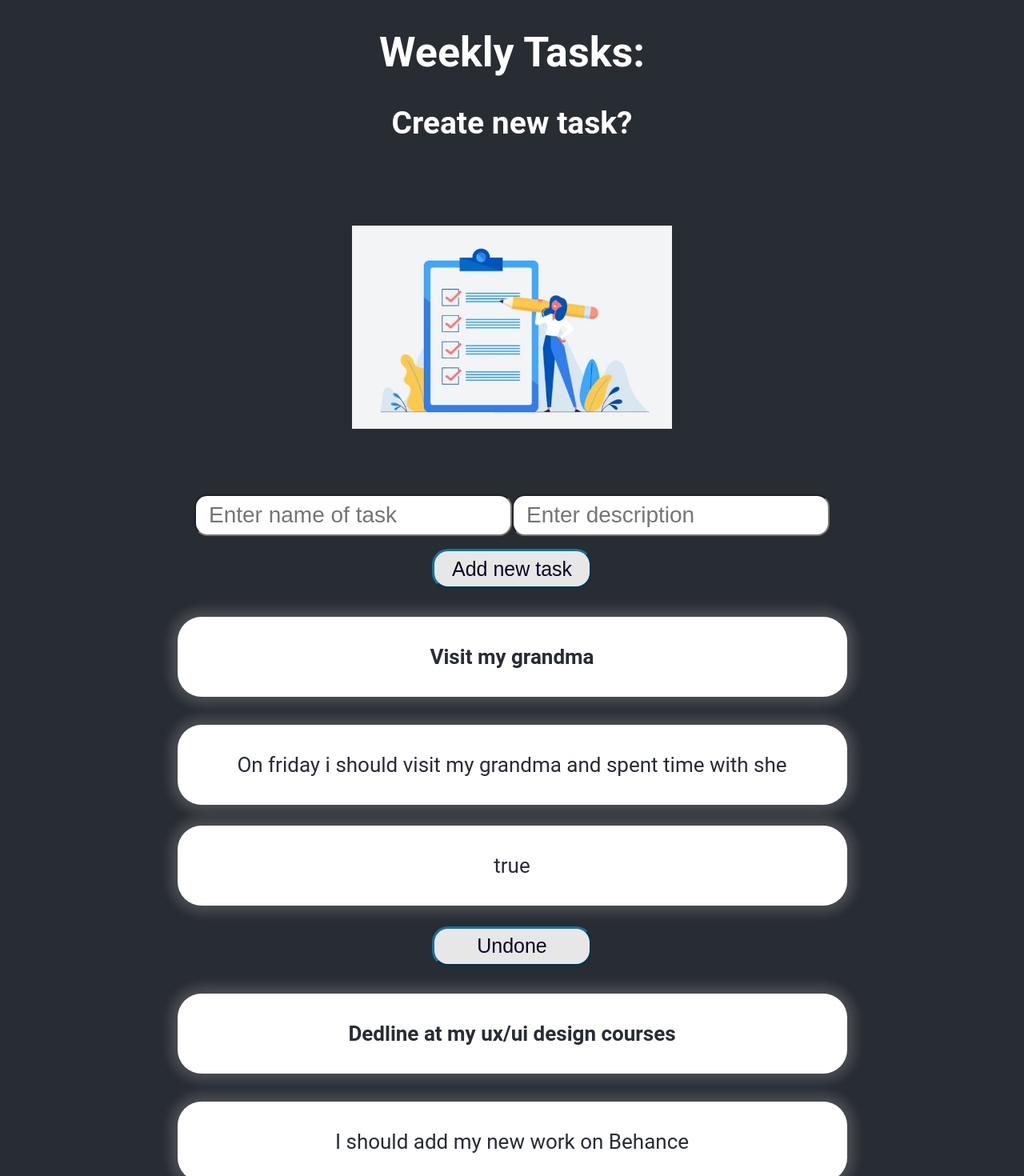
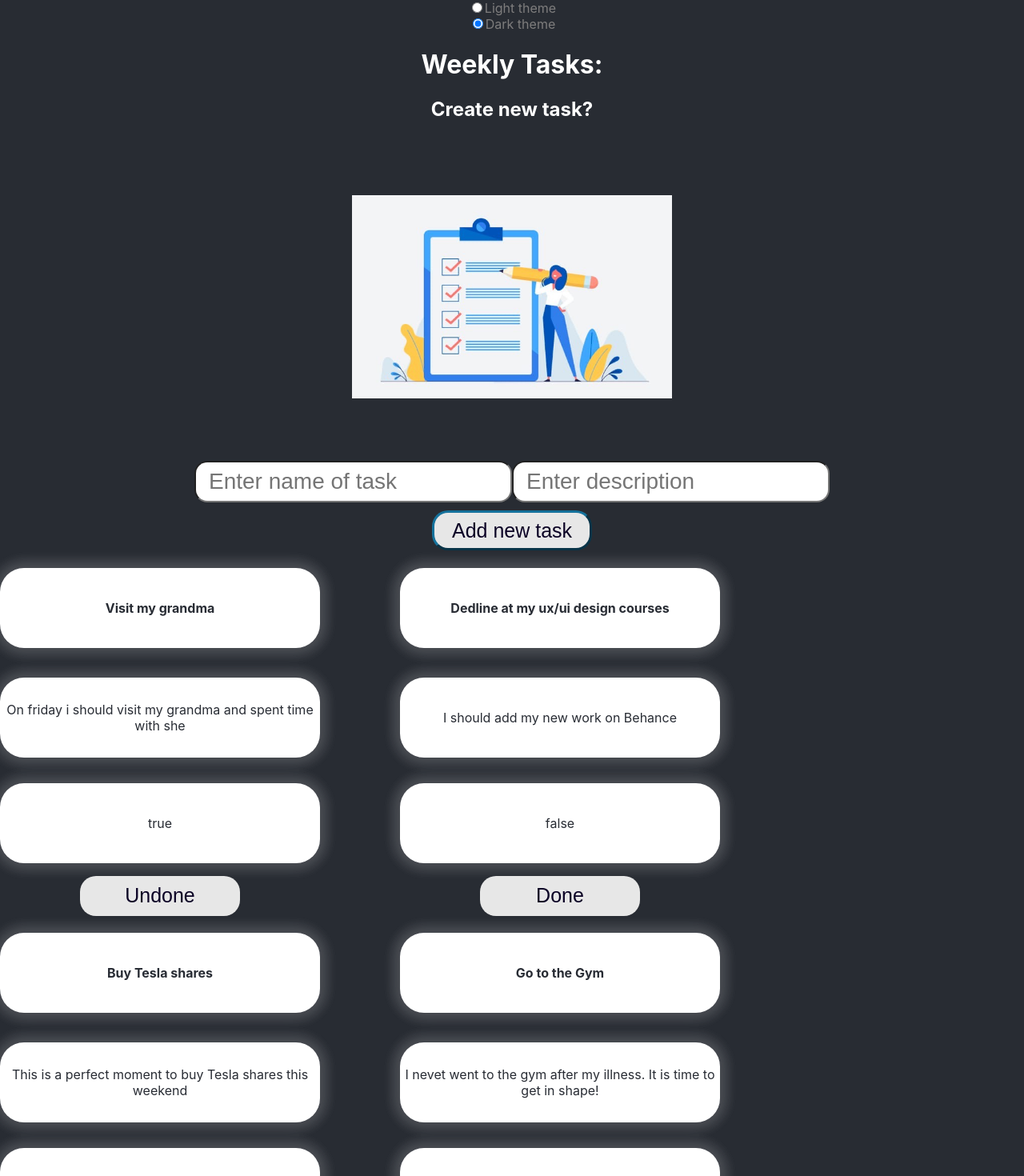
Before and after one commit to youngprogger/ToDoList, a React (Create React App) app: page / in a window 1280 px wide. Shown: the top 1470 px of the page at 80% size. Built offline with nearby package versions, Linux system fonts and the light colour scheme.

Commit message:
ДЗ5 готово

```diff
--- a/package.json
+++ b/package.json
@@ -6,6 +6,8 @@
     "@testing-library/jest-dom": "^5.11.10",
     "@testing-library/react": "^11.2.6",
     "@testing-library/user-event": "^12.8.3",
+    "classnames": "^2.3.1",
+    "node-sass": "^5.0.0",
     "react": "^17.0.2",
     "react-dom": "^17.0.2",
     "react-scripts": "4.0.3",
--- a/src/App.js
+++ b/src/App.jsx
@@ -1,11 +1,16 @@
-import './App.css';
 import React from 'react';
+import classnames from "classnames/bind"
+import styles from "./App.module.scss"
+
 
 import TaskList from './components/TaskList/TaskList'
 import TaskAdd from './components/TaskAdd/TaskAdd'
 
+const cx = classnames.bind(styles)
+
 class MyTodoList extends React.Component {
   state = {
+    theme: "dark",
     tasks: [{
       id: 1,
       name: 'Visit my grandma',
@@ -68,6 +73,9 @@ class MyTodoList extends React.Component {
     }
   }
 
+  handleThemeChange = event => {
+    this.setState({ theme: event.target.value })
+  }
 
   handleTaskStatus = (taskID) => {
 
@@ -86,10 +94,43 @@ class MyTodoList extends React.Component {
     const tasks = this.state.tasks
 
     return (
-      <React.Fragment>
+
+      <header className={cx(`App-header-theme-${this.state.theme}`)}>
+        <div>
+            <input
+              type="radio"
+              name="theme"
+              id="light"
+              value="light"
+              checked={this.state.theme === "light"}
+              onChange={this.handleThemeChange}
+            />
+            <label htmlFor="light">Light theme</label>
+          </div>
+
+          <div>
+            <input
+              type="radio"
+              name="theme"
+              id="dark"
+              value="dark"
+              checked={this.state.theme === "dark"}
+              onChange={this.handleThemeChange}
+            />
+            <label htmlFor="dark">Dark theme</label>
+      </div>
+      <div><h1>Weekly Tasks:</h1></div>
+            <h2>Create new task?</h2>
+        <React.Fragment>
+          <header className={cx(`App-header-theme-${this.state.theme}`)}>
           <TaskAdd onSubmit={this.submitHandler}/>
+          <div className={cx('container')}>
           <TaskList tasksArr={tasks} onClick={this.handleTaskStatus}/>
-      </React.Fragment>)
+          </div>
+          </header>
+        </React.Fragment>
+       </header>
+    )
   }
 }
 
@@ -97,12 +138,9 @@ class MyTodoList extends React.Component {
 function App() {
   return (
     <div className="App">
-      <header className="App-header">
         <div>
-        <div><h1>Weekly Tasks:</h1></div>
           <MyTodoList/>
         </div>
-      </header>
     </div>
   );
 }
--- /dev/null
+++ b/src/App.module.scss
@@ -0,0 +1,109 @@
+.container {
+  display: flex;
+  align-items: flex-start;
+  flex-direction:row;
+  justify-content:flex-start;
+  flex-wrap: wrap;
+}
+.container1 {
+  display: flex;
+  align-items: flex-start;
+  flex-direction:column;
+  flex-wrap: wrap;
+  margin-right: 100px;
+}
+.App {
+    text-align:center;
+    align-items: center;
+    justify-content: center;
+  }
+
+  .App-header {
+    background-color: #282c33;
+    min-height: 100vh;
+    display: flex;
+    flex-direction:column;
+    align-items: center;
+    justify-content:space-between;
+    font-size: calc(10px + 2vmin);
+    font-family: 'Roboto';
+
+    &-theme-light {
+      color: rgb(0, 0, 0);
+      background-color: #ffffff;
+    }
+
+    &-theme-dark {
+    color: white;
+    background-color: #282c33;
+    }
+  }
+
+  .button1 {
+
+    width: 200px;
+    height: 50px;
+    display: flex;
+    flex-direction:column;
+    justify-content:center;
+    font-size: 25px;
+    align-items: center;
+    background: rgb(231, 231, 231);
+    border-radius: 20px;
+    border-color: rgba(21, 113, 156, 0);
+    cursor: pointer;
+    margin-left: 100px;
+    color:rgb(10, 1, 36);
+  }
+  .button1:hover {
+    background: rgb(26, 27, 41);;
+    border-radius: 20px ;
+    color:white
+  }
+  .task {
+    display: flex;
+    align-items: center;
+    justify-content: center;
+    width: 400px;
+    height: 100px;
+    border-radius: 8px;
+    background: white;
+    color: #282c34;
+    border-radius: 30px;
+    box-shadow:
+        0px 0px 15px 9px rgba(250, 250, 250, 0.123),
+        0px 0px 15px 9px rgba(243, 243, 243, 0.062);
+        &-button {
+          align-items: center;
+          justify-content: center;
+          text-align: center;
+        }
+      }
+  .task:hover {
+    background:rgb(207, 207, 207);
+    color: rgb(26, 27, 41)
+  }
+
+  .task h4 {
+    align-items: center;
+    justify-content: center;
+    text-align: center;
+    font-size: 100px;
+  }
+  .task:hover h4 {
+    background: rgb(26, 27, 41);;
+    border-radius: 20px ;
+    color:white;
+    font-weight: 1000;
+
+  }
+  .task p {
+    display: flex;
+    align-items: center;
+    justify-content:center ;
+    color:rgba(0, 0, 0, 0.4);
+    font-size: 200px;
+  }
+label {
+    color: #7e7d7d;
+  }
--- a/src/components/Task/Task.js
+++ /dev/null
@@ -1,14 +0,0 @@
-import React from 'react'
-
-const Task = ({ id, name, description, completed, onClick }) => {
-  return (
-      <div id={id}>
-          <h4 className="task">{name}</h4>
-          <p className="task">{description}</p>
-          <p className="task">{completed.toString()}</p>
-          <button className="button1" onClick={() => onClick(id)}>{!completed ? 'Done' : 'Undone'}</button>
-      </div>
-    )
-  }
-
-export default Task
--- /dev/null
+++ b/src/components/Task/Task.jsx
@@ -0,0 +1,18 @@
+import React from 'react'
+import classnames from "classnames/bind"
+import styles from "../../App.module.scss"
+
+const cx = classnames.bind(styles)
+
+const Task = ({ id, name, description, completed, onClick }) => {
+  return (
+      <div className={cx('container1')} id={id}>
+          <h4 className={cx(`task`)}>{name}</h4>
+          <p className={cx(`task`)}>{description}</p>
+          <p className={cx(`task`)}>{completed.toString()}</p>
+          <button className={cx(`button1`)} onClick={() => onClick(id)}><p className={cx('task-button')}>{!completed ? 'Done' : 'Undone'}</p></button>
+      </div>
+    )
+  }
+
+export default Task
--- a/src/components/TaskAdd/TaskAdd.js
+++ b/src/components/TaskAdd/TaskAdd.js
@@ -49,7 +49,6 @@ class TaskInput extends React.Component {
   const TaskAdd = ({onSubmit}) => {
     return (
         <div>
-            <h2>Create new task?</h2>
             <TaskInput onSubmit={onSubmit}/>
         </div>
     )
```
Also changed, not shown: 1 other file (tests, documents, lock files or other folders).
